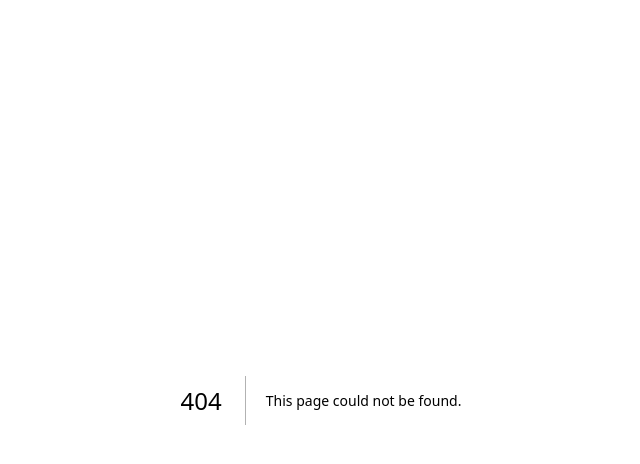
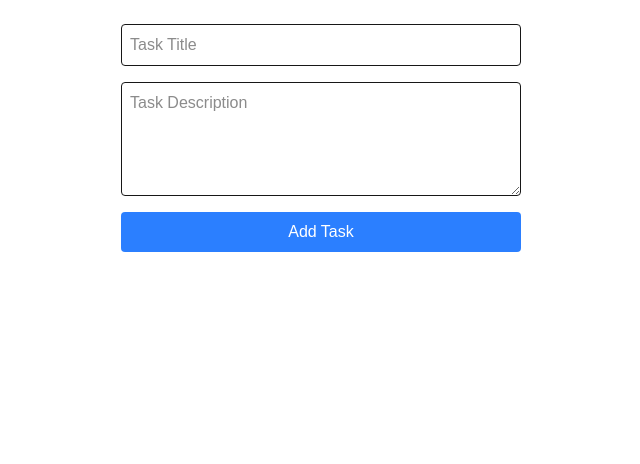
Before and after one commit to DenizShayan/next-todo, a Next.js app: page /Tasks/new in a window 1280 px wide. Before the commit this address had no page. Shown: the top 464 px of the page, without its empty margins (319-959 px from the left). Built offline with nearby package versions, Linux system fonts and the light colour scheme.

Commit message:
Create new\page.tsx

```diff
--- /dev/null
+++ b/src/app/Tasks/new/page.tsx
@@ -0,0 +1,36 @@
+"use client";
+import { useState } from "react";
+
+export default function TaskForm() {
+    const [title, setTitle] = useState("");
+    const [description, setDescription] = useState("");
+
+    const handleSubmit = (e: React.FormEvent) => {
+        e.preventDefault();
+        console.log({ title, description });
+        setTitle("");
+        setDescription("");
+    };
+
+    return (
+        <form onSubmit={handleSubmit} className="p-6 max-w-md mx-auto flex flex-col gap-4">
+            <input
+                type="text"
+                placeholder="Task Title"
+                value={title}
+                onChange={(e) => setTitle(e.target.value)}
+                className="border p-2 rounded"
+            />
+            <textarea
+                placeholder="Task Description"
+                value={description}
+                onChange={(e) => setDescription(e.target.value)}
+                className="border p-2 rounded"
+                rows={4}
+            />
+            <button type="submit" className="bg-blue-500 text-white px-4 py-2 rounded hover:bg-blue-600">
+                Add Task
+            </button>
+        </form>
+    );
+}
```
